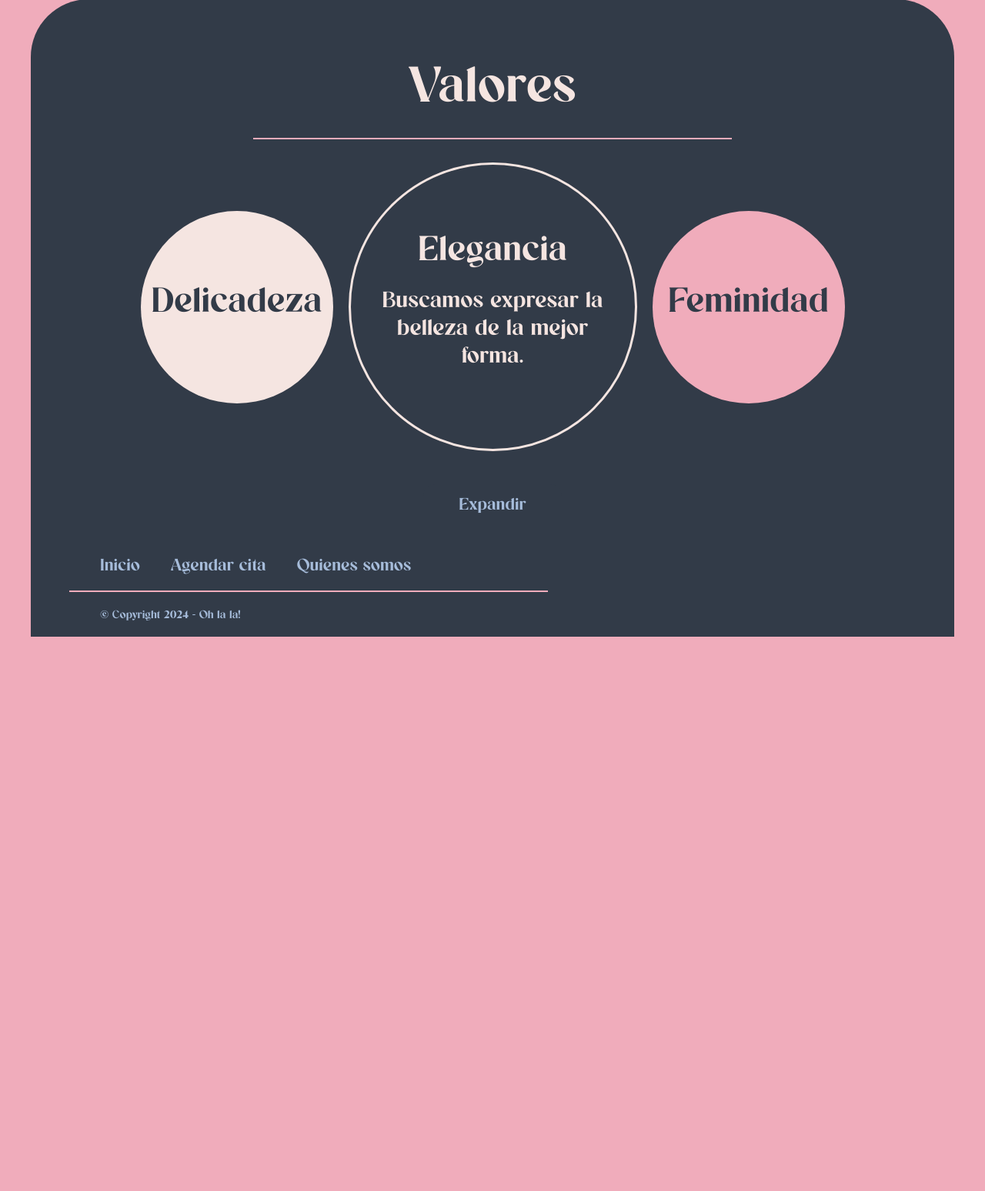
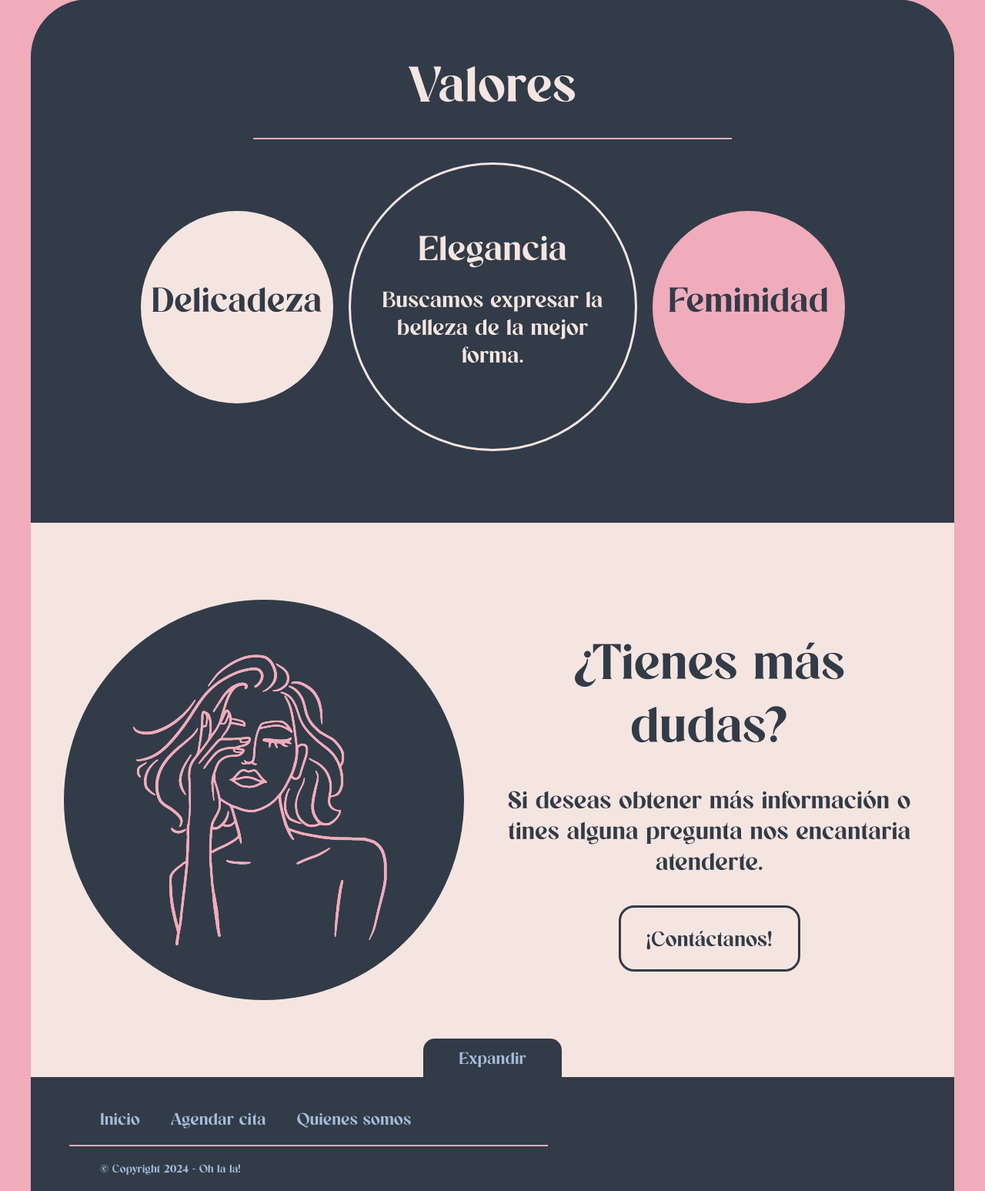
Before and after one commit to luisjuarezve/proyectoOhlala, a Django app: page /nosotros in a window 1280 px wide. Shown: the part 1557-3104 px from the top of the page at 77% size. Before the commit the page ends 2384 px from the top, so only its background shows below. Run offline with Django 5.2, Linux system fonts and the light colour scheme.

Commit message:
Fix bug in contact section

```diff
--- a/ohlala/ohlala/static/js/about.js
+++ b/ohlala/ohlala/static/js/about.js
@@ -6,13 +6,14 @@ let separator = document.querySelector("#value-separator");
 let onGoing = false;
 
 function change(event) {
-    if (event.target.id !== "delicate" && event.target.id !== "elegant" && event.target.id !== "feminine") {
-        return;
+    let target = event.target;
+    if (target.id !== "delicate" && target.id !== "elegant" && target.id !== "feminine") {
+        target = target.parentElement;
     }
     if (!onGoing) {
         onGoing = true;
         configure(selected);
-        selected = event.target;
+        selected = target;
         configure(selected);
         onGoing = false;
     }
--- a/ohlala/ohlala_app/templates/ohlala_app/nosotros.html
+++ b/ohlala/ohlala_app/templates/ohlala_app/nosotros.html
@@ -23,23 +23,34 @@
         </div>
         <hr id="value-separator" class="elegant">
         <div id="value-body" class="values-body">
-
             <div id="delicate" class="value delicate">
                 <h2 class="value-title">Delicadeza</h2>
                 <p class="value-para">Tratamos de ofrecer un trato de calidad para todos</p>
             </div>
-
             <div id="elegant" class="value elegant selected">
                 <h2 class="value-title light">Elegancia</h2>
                 <p class="value-para light selected">Buscamos expresar la belleza de la mejor forma.</p>
             </div>
-
             <div id="feminine" class="value feminine">
                 <h2 class="value-title">Feminidad</h2>
                 <p class="value-para">Resaltamos el fervor femenino de nuestro interior.</p>
             </div>
         </div>
     </div>
+    <section class="go-to-contact">
+        <div class="contact-circle">
+            <img src="{% static "img/chicaP.png" %}">
+        </div>
+        <div>
+            <h1>
+                ¿Tienes más dudas?
+            </h1>
+            <p>
+                Si deseas obtener más información o tines alguna pregunta nos encantaria atenderte.
+            </p>
+            <a href="{% url "contacto" %}">¡Contáctanos!</a>
+        </div>
+    </section>
 </div>
 
 <script src="{% static "js/about.js" %}"></script>
```
Lines whose indentation alone changed are shown as unchanged.
